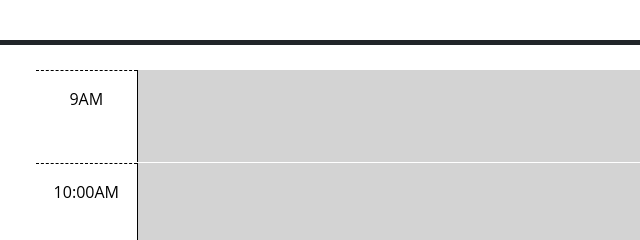
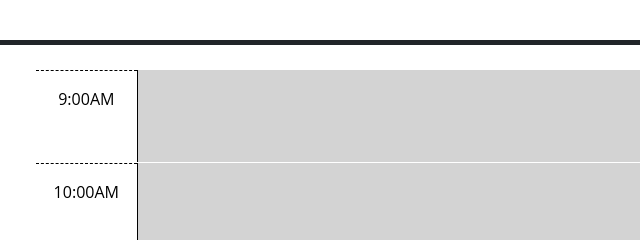
Before and after one commit to dileknrdn/work-day-planner, a plain HTML site: page index.html in a window 1280 px wide. Shown: the part 267-507 px from the top of the page, 0-640 px from the left. Drawn offline with nearby package versions, Linux system fonts and the light colour scheme.

Commit message:
updated html

```diff
--- a/index.html
+++ b/index.html
@@ -47,7 +47,7 @@
 
 
       <div id="hour-9" class="row time-block ">
-        <div class="col-2 col-md-1 hour text-center py-3">9AM</div>
+        <div class="col-2 col-md-1 hour text-center py-3">9:00AM</div>
         <textarea class="col-8 col-md-10 description" rows="3"> </textarea>
         <button class="btn saveBtn col-2 col-md-1" aria-label="save">
           <i class="fas fa-save" aria-hidden="true"></i>
```
